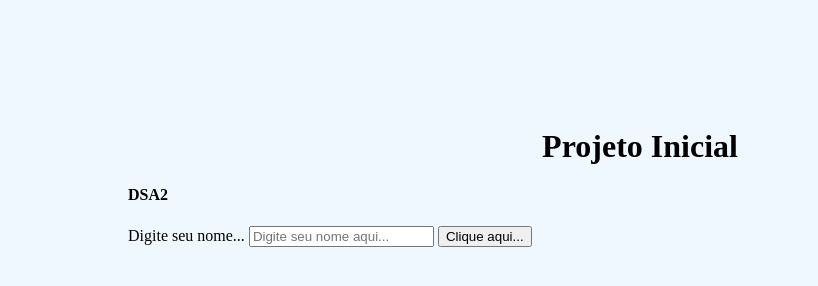
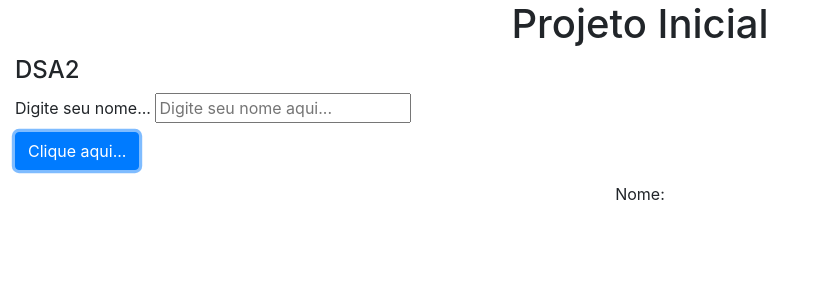
Before and after one commit to Camilazinha/projeto-inicial, a plain HTML site: page index.html in a window 1280 px wide. Both pictures are taken after a click on the button "Clique aqui...". Shown: the whole page, without its empty margins (0-818 px from the left). Drawn offline with nearby package versions, Linux system fonts and the light colour scheme.

Commit message:
formulario

```diff
--- a/index.html
+++ b/index.html
@@ -1,20 +1,41 @@
 <!DOCTYPE html>
 <html lang="pt-br">
+
 <head>
     <meta charset="UTF-8">
     <meta http-equiv="X-UA-Compatible" content="IE=edge">
-    <meta name="viewport" content="width=device-width, initial-scale=1.0">
-    <title>Projeto Inicial</title>
+     <meta name="viewport" content="width=device-width, initial-scale=1.0">
+
+     <title>Projeto Inicial</title>
+
     <link rel="stylesheet" href="./estilo.css">
+    <link rel="stylesheet" href="https://stackpath.bootstrapcdn.com/bootstrap/4.1.3/css/bootstrap.min.css" integrity="sha384-MCw98/SFnGE8fJT3GXwEOngsV7Zt27NXFoaoApmYm81iuXoPkFOJwJ8ERdknLPMO" crossorigin="anonymous">
 </head>
-<body>
+
+<body class="container-fluid">
     <h1>Projeto Inicial</h1>
+
     <div>
         <h4>DSA2</h4>
-        <label>Digite seu nome...</label>
-        <input type="text" id="nome" placeholder="Digite seu nome aqui...">
-        <input type="button" id="botao" onClick="alertar()" value="Clique aqui...">
+
+        <form>
+            <div class="mb-1">
+                <label for="nome">Digite seu nome...</label>
+                <input type="text" id="nome" placeholder="Digite seu nome aqui...">
+            </div>
+
+        <input type="button" id="botao" class="btn btn-primary" value="Clique aqui...">
+        </form>
+
+        <div id="saida-de-dados" class="m-1 p-2 text-center">
+
+        </div>
     </div>
+
     <script src="./scripts.js"></script>
+    <script src="https://code.jquery.com/jquery-3.3.1.slim.min.js" integrity="sha384-q8i/X+965DzO0rT7abK41JStQIAqVgRVzpbzo5smXKp4YfRvH+8abtTE1Pi6jizo" crossorigin="anonymous"></script>
+    <script src="https://cdnjs.cloudflare.com/ajax/libs/popper.js/1.14.3/umd/popper.min.js" integrity="sha384-ZMP7rVo3mIykV+2+9J3UJ46jBk0WLaUAdn689aCwoqbBJiSnjAK/l8WvCWPIPm49" crossorigin="anonymous"></script>
+    <script src="https://stackpath.bootstrapcdn.com/bootstrap/4.1.3/js/bootstrap.min.js" integrity="sha384-ChfqqxuZUCnJSK3+MXmPNIyE6ZbWh2IMqE241rYiqJxyMiZ6OW/JmZQ5stwEULTy" crossorigin="anonymous"></script>
 </body>
+
 </html>
--- a/scripts.js
+++ b/scripts.js
@@ -1,6 +1,9 @@
 var botao = document.getElementById("botao");
 botao = addEventListener("click", alertar);
+var nome = document.getElementById("nome");
+var saida = document.getElementById("saida-de-dados");
 
-function alertar(){
-    alert("Você clicou no botão!")
+function alertar(event){
+    //alert("Você clicou no botão!" + event);
+    saida.innerText = "Nome: " + nome.value;
 }
```
